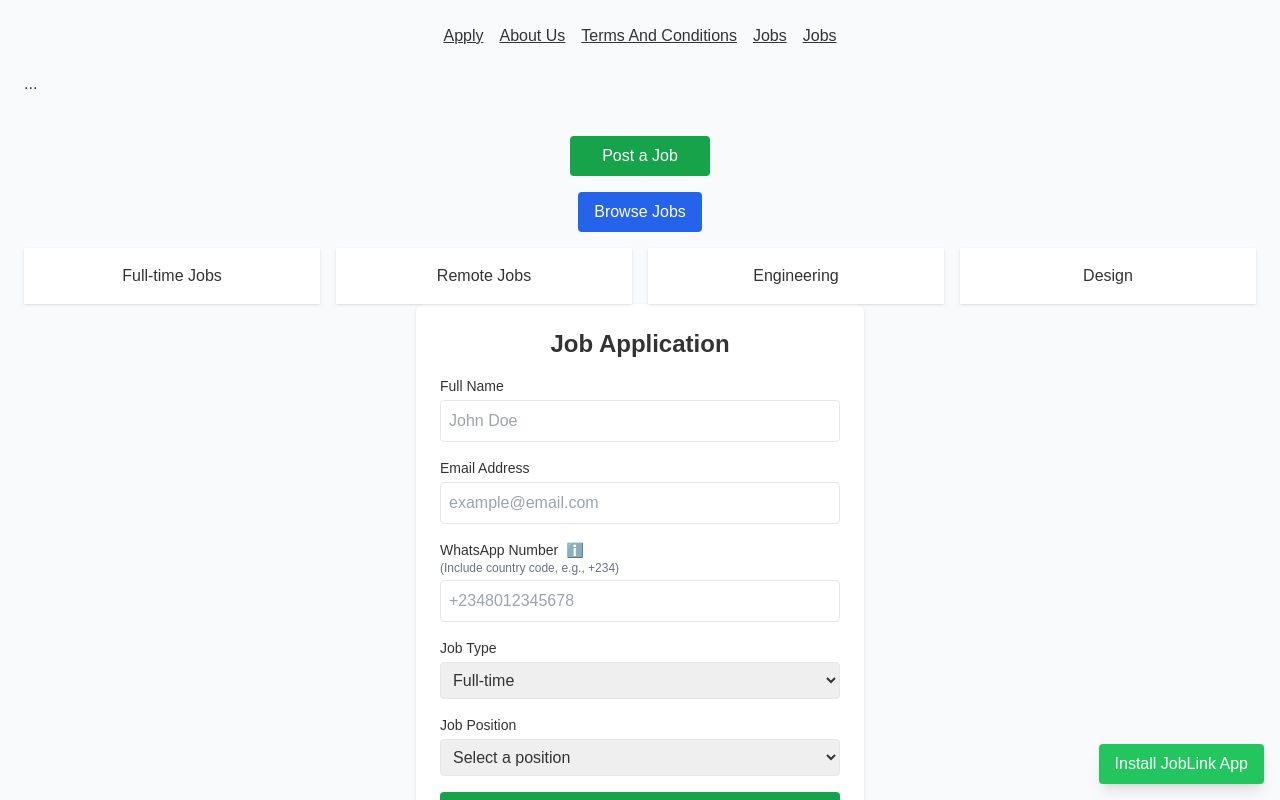
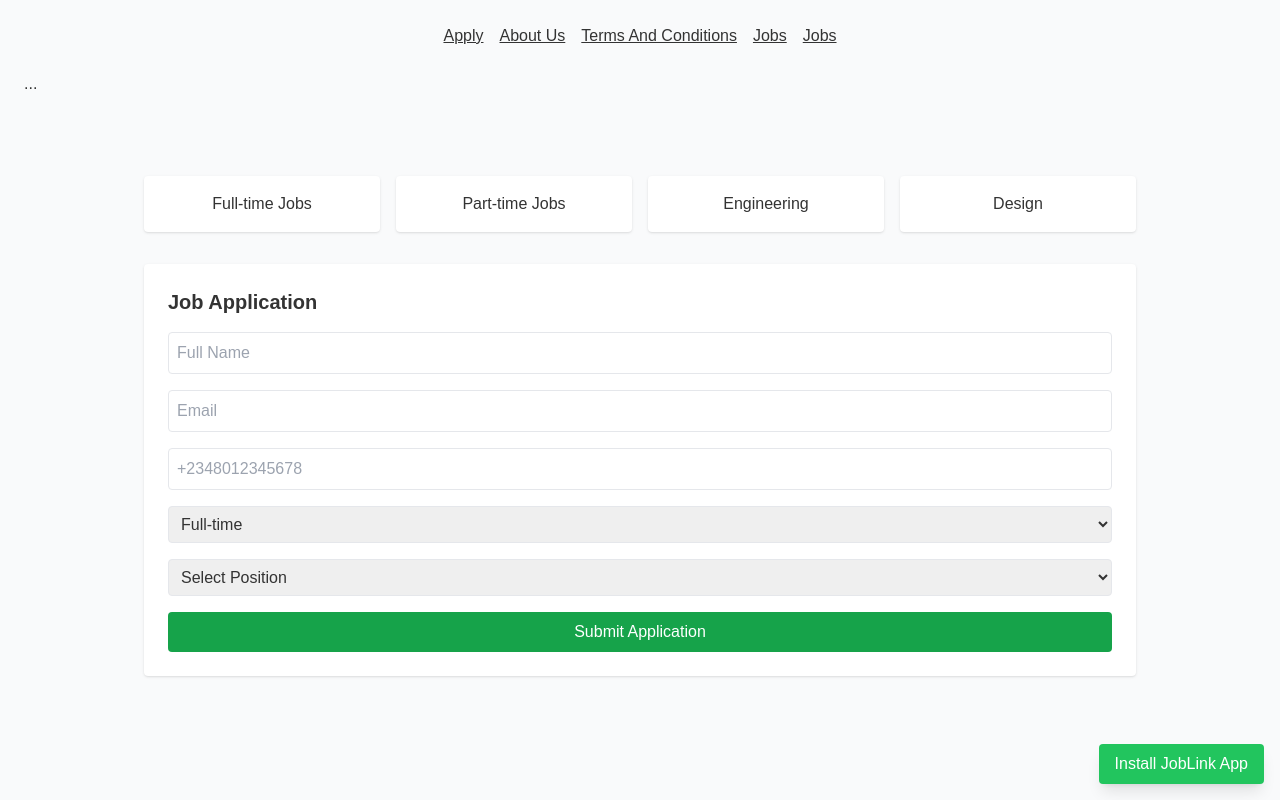
Before and after one commit to Xtosea/JobLink, a React (Create React App) app: page /#/ in a window 1280 px wide. Shown: the top 800 px of the page. Built offline with nearby package versions, Linux system fonts and the light colour scheme.

Commit message:
Update ApplicantForm.jsx

```diff
--- a/src/pages/ApplicantForm.jsx
+++ b/src/pages/ApplicantForm.jsx
@@ -1,103 +1,36 @@
 import React, { useState, useEffect } from "react";
 import axios from "axios";
-import { Capacitor } from "@capacitor/core";
-
-// Use proper API_BASE for APK vs Web
-const API_BASE =
- "https://joblinkbackend.onrender.com";
 import { Link } from "react-router-dom";
 
+const API_BASE = "https://joblinkbackend.onrender.com";
 
-// Full list of Nigerian job positions
+/* =========================
+   JOB POSITIONS DATA
+========================= */
 const JOB_POSITIONS_BY_TYPE = {
   "Full-time": [
     "Accountant",
-    "Admin Assistant",
-    "Advertising Executive",
-    "Agricultural Officer",
-    "Airline Cabin Crew",
-    "Analyst",
-    "Architect",
-    "Art Director",
+    "Frontend Developer",
     "Backend Developer",
-    "Bank Teller",
-    "Barista",
-    "Business Development Executive",
-    "Call Center Agent",
-    "Cleaner / Housekeeper",
-    "Content Creator",
-    "Content Writer",
-    "Construction Worker",
-    "Customer Support Officer",
-    "Data Analyst",
-    "Data Entry Clerk",
-    "Delivery Rider / Messenger",
+    "UI/UX Designer",
+    "Teacher",
+    "Nurse",
+    "Driver",
     "Digital Marketer",
-    "Driver",
-    "Electrician",
-    "Event Planner",
-    "Event Staff",
-    "Fashion Designer",
-    "Finance Officer",
-    "Front Desk Officer",
-    "Frontend Developer",
-    "Full Stack Developer",
-    "Gardener / Groundskeeper",
-    "Graphic Designer",
-    "Hair Stylist / Barber",
-    "HR Officer",
-    "IT Support",
-    "Junior Developer",
-    "Lawyer",
-    "Logistics Officer",
-    "Machine Operator",
-    "Maintenance Officer",
-    "Manager",
-    "Marketing Executive",
-    "Mobile App Developer",
-    "Nurse",
-    "Nutritionist",
-    "Operations Officer",
-    "Office Assistant",
-    "Photographer",
-    "Procurement Officer",
-    "Project Coordinator",
-    "Public Relations Officer",
-    "Receptionist",
-    "Research Analyst",
-    "Sales Associate",
-    "Sales Executive",
-    "Security Officer",
-    "Social Media Manager",
-    "Store Attendant",
-    "Teacher",
-    "Technician",
-    "Translator / Interpreter",
-    "UI/UX Designer",
-    "Volunteer Fundraiser",
-    "Warehouse Worker",
-    "Waiter / Waitress",
-    "Web Developer",
-    "Other"
   ].sort(),
 
   "Part-time": [
-    "Administrative Assistant",
-    "Cleaner / Housekeeper",
     "Content Creator",
+    "Tutor",
+    "Security Guard",
+    "Cleaner",
     "Driver",
-    "Event Staff",
-    "Graphic Designer",
-    "Sales Associate",
-    "Security Guard",
-    "Social Media Manager",
-    "Tutor",
-    "Volunteer Fundraiser",
-    "Other"
-  ].sort()
+  ].sort(),
 };
 
 export default function ApplicantForm() {
+  const user = JSON.parse(localStorage.getItem("user"));
+
   const [form, setForm] = useState({
     fullname: "",
     email: "",
@@ -106,49 +39,55 @@ export default function ApplicantForm() {
     jobPosition: "",
   });
 
-  const [jobOptions, setJobOptions] = useState(JOB_POSITIONS_BY_TYPE["Full-time"]);
+  const [jobOptions, setJobOptions] = useState(
+    JOB_POSITIONS_BY_TYPE["Full-time"]
+  );
+
   const [showOtherJob, setShowOtherJob] = useState(false);
-
   const [loading, setLoading] = useState(false);
   const [successMsg, setSuccessMsg] = useState("");
 
+  /* =========================
+     UPDATE JOB OPTIONS
+  ========================= */
   useEffect(() => {
-    const options = JOB_POSITIONS_BY_TYPE[form.jobType] || [];
-    setJobOptions(options);
+    setJobOptions(JOB_POSITIONS_BY_TYPE[form.jobType] || []);
     setForm((prev) => ({ ...prev, jobPosition: "" }));
     setShowOtherJob(false);
   }, [form.jobType]);
 
   const handleChange = (e) => {
     const { name, value } = e.target;
+
     setForm({ ...form, [name]: value });
-    if (name === "jobPosition") setShowOtherJob(value === "Other");
+
+    if (name === "jobPosition") {
+      setShowOtherJob(value === "Other");
+    }
   };
 
-  // ✅ Fixed regex: escape + sign
   const validateWhatsApp = (number) => {
-    const regex = /^\+234\d{10}$/;
-    return regex.test(number);
+    return /^\+234\d{10}$/.test(number);
   };
 
+  /* =========================
+     SUBMIT FORM
+  ========================= */
   const handleSubmit = async (e) => {
     e.preventDefault();
-    setLoading(true);
-    setSuccessMsg("");
 
     if (!validateWhatsApp(form.mobile)) {
-      alert("Please enter a valid Nigerian WhatsApp number starting with +234 followed by 10 digits.");
-      setLoading(false);
+      alert("Invalid WhatsApp number format");
       return;
     }
 
     try {
-      await axios.post(`${API_BASE}/api/applications`, form, {
-        headers: { "Content-Type": "application/json" },
-        withCredentials: false,
-      });
+      setLoading(true);
 
-      setSuccessMsg("Application submitted successfully. Check your email for next steps.");
+      await axios.post(`${API_BASE}/api/applications`, form);
+
+      setSuccessMsg("Application submitted successfully 🎉");
+
       setForm({
         fullname: "",
         email: "",
@@ -157,161 +96,156 @@ export default function ApplicantForm() {
         jobPosition: "",
       });
     } catch (err) {
-      console.log("Submission Error:", err);
-      alert(err.response?.data?.message || err.message || "Submission failed");
+      alert(err.response?.data?.message || "Submission failed");
     } finally {
       setLoading(false);
     }
   };
 
   return (
-  <div>
+    <div className="max-w-5xl mx-auto p-4">
 
-       {/* 🔵 post Job Button */}
-<div className="flex justify-center mb-4">
-  <Link to="/post-job">
-  <button className="bg-green-600 text-white px-8 py-2 rounded">
-    Post a Job
-  </button>
-</Link>
-</div>
+      {/* =========================
+          ROLE BASED ACTIONS
+      ========================= */}
+      <div className="flex justify-between mb-6">
 
-    {/* 🔵 Browse Jobs Button */}
-    <div className="flex justify-center mb-4">
+        {/* Applicant View */}
+        {user?.role === "applicant" && (
           <Link to="/jobs">
             <button className="bg-blue-600 text-white px-4 py-2 rounded">
               Browse Jobs
             </button>
           </Link>
+        )}
+
+        {/* Employer View */}
+        {user?.role === "employer" && (
+          <Link to="/post-job">
+            <button className="bg-green-600 text-white px-4 py-2 rounded">
+              Post a Job
+            </button>
+          </Link>
+        )}
       </div>
 
+      {/* =========================
+          JOB CATEGORY CARDS
+      ========================= */}
+      <div className="grid grid-cols-2 md:grid-cols-4 gap-4 mb-8">
 
-    <div className="grid grid-cols-2 md:grid-cols-4 gap-4">
-
-  <Link to="/jobs?jobType=Full-time" className="p-4 bg-white shadow text-center">
+        <Link to="/jobs?jobType=Full-time" className="p-4 bg-white shadow rounded text-center">
           Full-time Jobs
         </Link>
 
-  <Link to="/jobs?jobType=Remote" className="p-4 bg-white shadow text-center">
-    Remote Jobs
+        <Link to="/jobs?jobType=Part-time" className="p-4 bg-white shadow rounded text-center">
+          Part-time Jobs
         </Link>
 
-  <Link to="/jobs?category=Engineering" className="p-4 bg-white shadow text-center">
+        <Link to="/jobs?category=Engineering" className="p-4 bg-white shadow rounded text-center">
           Engineering
         </Link>
 
-  <Link to="/jobs?category=Design" className="p-4 bg-white shadow text-center">
+        <Link to="/jobs?category=Design" className="p-4 bg-white shadow rounded text-center">
           Design
         </Link>
 
       </div>
 
-    {/* 🧾 Application Form */}
-    <div className="max-w-md mx-auto p-6 bg-white rounded-lg shadow">
-      <h2 className="text-2xl font-bold mb-4 text-center">
+      {/* =========================
+          APPLICATION FORM
+      ========================= */}
+      <div className="bg-white p-6 rounded shadow">
+
+        <h2 className="text-xl font-bold mb-4">
           Job Application
         </h2>
 
         {successMsg && (
-        <p className="mb-4 text-green-600 text-center">
-          {successMsg}
-        </p>
+          <p className="text-green-600 mb-3">{successMsg}</p>
         )}
 
         <form onSubmit={handleSubmit} className="space-y-4">
-        {/* FULL FORM STAYS EXACTLY SAME */}
-        <div>
-          <label className="block text-sm font-medium mb-1">Full Name</label>
+
           <input
             type="text"
             name="fullname"
-            placeholder="John Doe"
+            placeholder="Full Name"
             value={form.fullname}
             onChange={handleChange}
-            className="w-full p-2 border rounded"
+            className="w-full border p-2 rounded"
             required
           />
-        </div>
-        <div>
-          <label className="block text-sm font-medium mb-1">Email Address</label>
+
           <input
             type="email"
             name="email"
-            placeholder="example@email.com"
+            placeholder="Email"
             value={form.email}
             onChange={handleChange}
-            className="w-full p-2 border rounded"
+            className="w-full border p-2 rounded"
             required
           />
-        </div>
-        <div className="relative">
-          <label className="block text-sm font-medium mb-1">
-            WhatsApp Number{" "}
-            <span className="ml-1 text-gray-400 cursor-pointer" title="Include country code. Example: +2348012345678">ℹ️</span>
-            <span className="text-xs text-gray-500 block">(Include country code, e.g., +234)</span>
-          </label>
+
           <input
             type="tel"
             name="mobile"
             placeholder="+2348012345678"
             value={form.mobile}
             onChange={handleChange}
-            className="w-full p-2 border rounded"
+            className="w-full border p-2 rounded"
             required
           />
-        </div>
-        <div>
-          <label className="block text-sm font-medium mb-1">Job Type</label>
+
+          {/* JOB TYPE */}
           <select
             name="jobType"
             value={form.jobType}
             onChange={handleChange}
-            className="w-full p-2 border rounded"
-            required
+            className="w-full border p-2 rounded"
           >
-            {Object.keys(JOB_POSITIONS_BY_TYPE).sort().map((type) => (
-              <option key={type} value={type}>{type}</option>
+            {Object.keys(JOB_POSITIONS_BY_TYPE).map((type) => (
+              <option key={type}>{type}</option>
             ))}
           </select>
-        </div>
-        <div>
-          <label className="block text-sm font-medium mb-1">Job Position</label>
+
+          {/* JOB POSITION */}
           {!showOtherJob ? (
             <select
               name="jobPosition"
               value={form.jobPosition}
               onChange={handleChange}
-              className="w-full p-2 border rounded"
-              required
+              className="w-full border p-2 rounded"
             >
-              <option value="">Select a position</option>
-              {jobOptions.map((position) => (
-                <option key={position} value={position}>{position}</option>
+              <option value="">Select Position</option>
+              {jobOptions.map((job) => (
+                <option key={job}>{job}</option>
               ))}
+              <option>Other</option>
             </select>
           ) : (
             <input
               type="text"
               name="jobPosition"
-              placeholder="Enter your job position"
+              placeholder="Enter position"
               value={form.jobPosition}
               onChange={handleChange}
-              className="w-full p-2 border rounded"
-              required
+              className="w-full border p-2 rounded"
             />
           )}
-        </div>
+
+          {/* SUBMIT */}
           <button
             type="submit"
             disabled={loading}
-          className="w-full bg-green-600 text-white py-2 rounded hover:bg-green-700 transition"
+            className="w-full bg-green-600 text-white py-2 rounded"
           >
             {loading ? "Submitting..." : "Submit Application"}
           </button>
+
         </form>
       </div>
 
     </div>
-
   );
 }
```
Lines whose indentation alone changed are shown as unchanged.
